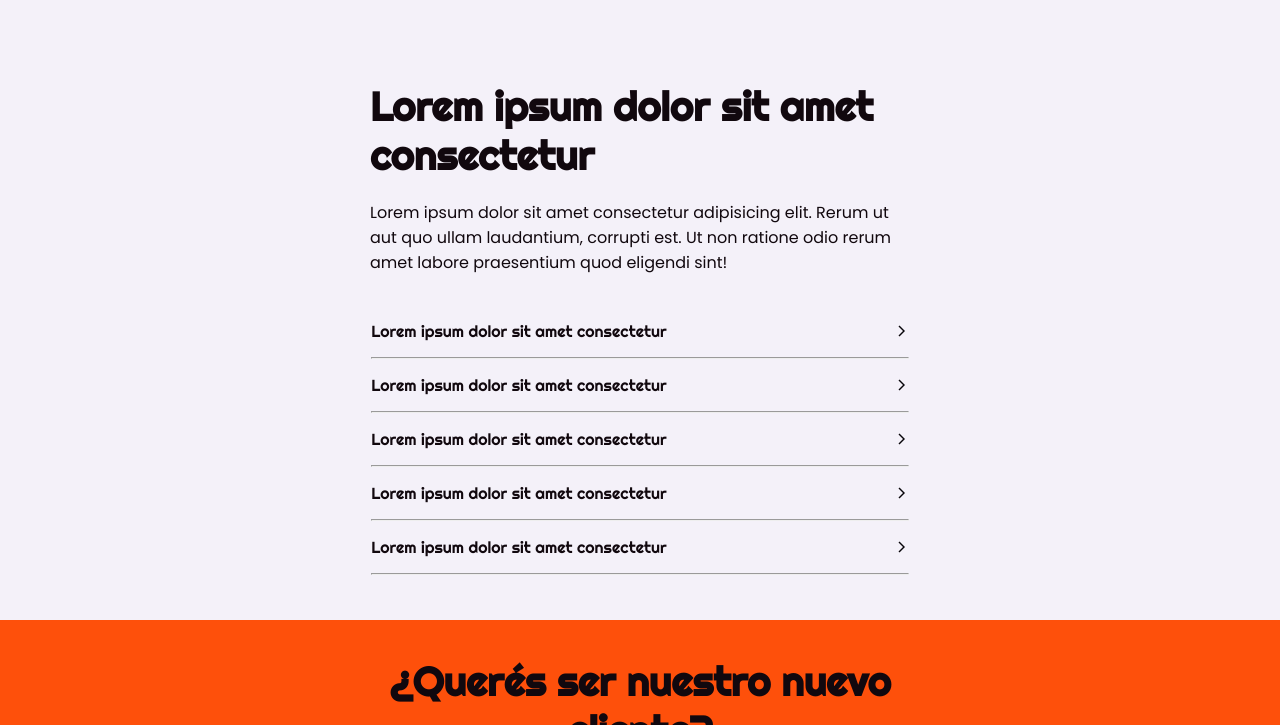
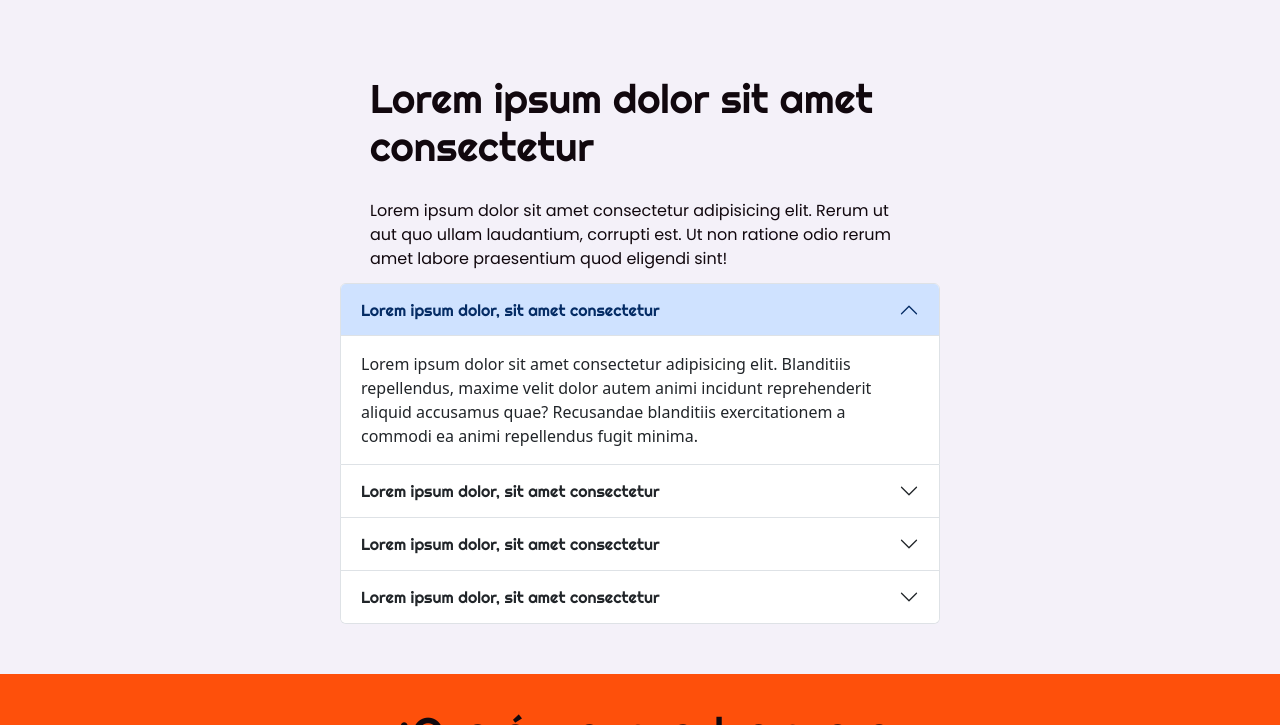
Before and after one commit to jjboydo/proyecto-personal-eventopia, a plain HTML site: page index.html in a window 1280 px wide. Shown: the part 2075-2800 px from the top of the page. Drawn offline with nearby package versions, Linux system fonts and the light colour scheme.

Commit message:
Impementacion de bootstrap al proyecto, y implementacion de acordeon en inicio

```diff
--- a/css/style.css
+++ b/css/style.css
@@ -110,6 +110,7 @@ nav h1 {
 .section-principal h2 {
     font-size: 3.5rem;
     font-family: 'Righteous', cursive;
+    font-weight: bold;
 }
 
 .section-principal p {
@@ -189,7 +190,7 @@ nav h1 {
 
 .cards-descripcion {
     display: flex;
-    align-items: center;
+    align-items: flex-end;
     gap: 1.25rem;
     padding-top: .625rem;
     padding-bottom: .625rem;
@@ -314,6 +315,7 @@ nav h1 {
     flex-direction: column;
     align-items: center;
     gap: 20px;
+    margin-bottom: 1.25rem;
 }
 
 .section-info-2 .caracteristicas {
@@ -322,13 +324,22 @@ nav h1 {
     margin-top: 1.25rem;
 }
 
-.section-info-2 div {
+.section-info-2 .accordion {
+    align-items: center;
+    margin-bottom: 3.125rem;
+}
+
+.section-info-2 .accordion-item {
+    width: 37.5rem;
+}
+
+/* .section-info-2 div {
     display: flex;
     align-items: center;
     gap: 14.25rem;
     margin-top: .9375rem;
     margin-bottom: .9375rem;
-}
+} */
 
 .section-info-2 h2 {
     font-size: 2.5rem;
@@ -1309,6 +1320,7 @@ footer {
 
     .section-info-2 .texto {
         width: 26.875rem;
+        height: 13.75rem;
     }
 
     .section-info-2 .caracteristicas {
@@ -1319,6 +1331,10 @@ footer {
     .section-info-2 ul img {
         width: .875rem;
         height: 1.375rem;
+    }
+
+    .section-info-2 .accordion-item {
+        width: 28.125rem;
     }
 
     .section-nuevo-cliente .texto {
@@ -1390,16 +1406,16 @@ footer {
 
     .cards-container {
         height: 50rem;
+        margin: 0rem 1.25rem;
     }
 
     .cards-container .texto {
-        width: 10.8125rem;
         align-items: center;
-        height: 15.625rem;
     }
 
     .section-info-1 {
         gap: 1rem;
+        height: 52.75rem;
     }
 
     .section-info-1 img {
@@ -1414,6 +1430,7 @@ footer {
 
     .section-info-11 {
         gap: 1rem;
+        height: 52.75rem;
     }
 
     .section-info-11 img {
@@ -1433,20 +1450,24 @@ footer {
         margin-bottom: 0;
     }
 
+    .section-info-2 .accordion-item {
+        width: 21.875rem;
+    }
+
     .section-info-2 h2 {
         font-size: 2rem;
     }
 
-    .section-info-2 .caracteristicas {
+    /* .section-info-2 .caracteristicas {
         width: 20.75rem;
         padding: .9375rem;
         margin-top: 0;
         height: auto;
-    }
-
-    .section-info-2 .caracteristicas div {
+    } */
+
+    /* .section-info-2 .caracteristicas div {
         gap: 2.625rem;
-    }
+    } */
 
     .section-nuevo-cliente h2 {
         font-size: 2.1875rem;
@@ -1546,6 +1567,11 @@ footer {
 
         /* INICIO */
 
+        .cards-container .texto{
+            width: 10.8125rem;
+            height: 15.625rem;
+        }
+
         .section-info-1 img {
             width: 18rem;
             height: 16.875rem;
@@ -1553,7 +1579,7 @@ footer {
 
         .section-info-1 article {
             width: 18.6875rem;
-            height: 29.75rem;
+            height: auto;
         }
 
         .section-info-11 img {
@@ -1570,7 +1596,11 @@ footer {
             width: 18.6875rem;
         }
 
-        .section-info-2 .caracteristicas {
+        /* .section-info-2 .caracteristicas {
+            width: 18.6875rem;
+        } */
+
+        .section-info-2 .accordion-item {
             width: 18.6875rem;
         }
 
@@ -1686,7 +1716,7 @@ footer {
     .section-info-1 article {
         width: 16.6875rem;
         padding: .9375rem;
-        height: 27.75rem;
+        height: auto;
     }
 
     .section-info-11 {
@@ -1711,16 +1741,20 @@ footer {
         margin-bottom: 0;
     }
 
+    .section-info-2 .texto {
+        width: 16.25rem;
+    }
+
     .section-info-2 h2 {
         font-size: 2rem;
     }
 
-    .section-info-2 .caracteristicas {
+    /* .section-info-2 .caracteristicas {
         width: 18.75rem;
         padding: .9375rem;
         margin-top: 0;
         height: auto;
-    }
+    } */
 
     /* LOGIN */
 
--- a/index.html
+++ b/index.html
@@ -5,7 +5,8 @@
     <meta charset="UTF-8">
     <meta name="viewport" content="width=device-width, initial-scale=1.0">
     <title>Eventopia</title>
-    <!-- <link href="https://cdn.jsdelivr.net/npm/bootstrap@5.3.0/dist/css/bootstrap.min.css" rel="stylesheet" integrity="sha384-9ndCyUaIbzAi2FUVXJi0CjmCapSmO7SnpJef0486qhLnuZ2cdeRhO02iuK6FUUVM" crossorigin="anonymous"> -->
+    <link href="https://cdn.jsdelivr.net/npm/bootstrap@5.3.0/dist/css/bootstrap.min.css" rel="stylesheet"
+        integrity="sha384-9ndCyUaIbzAi2FUVXJi0CjmCapSmO7SnpJef0486qhLnuZ2cdeRhO02iuK6FUUVM" crossorigin="anonymous">
     <link rel="stylesheet" href="./css/style.css">
 </head>
 
@@ -24,7 +25,7 @@
                 <li><a href="./pages/contacto.html">Contacto</a></li>
                 <li><a href="./pages/about.html">Sobre Nosotros</a></li>
                 <li><a href="./pages/login.html">Iniciar Sesión</a></li>
-                    <li class="search"><img  src="./assets/img/buscar.png" alt="Busqueda"></li>
+                <li class="search"><img src="./assets/img/buscar.png" alt="Busqueda"></li>
             </ul>
         </nav>
     </header>
@@ -51,7 +52,8 @@
                         <img src="./assets/img/raqueta.png" alt="Icono raqueta">
                         <h3>Tenis</h3>
                     </div>
-                        <p>Lorem ipsum, dolor sit amet consectetur adipisicing elit. Modi fuga, ut expedita officiis voluptatem
+                    <p>Lorem ipsum, dolor sit amet consectetur adipisicing elit. Modi fuga, ut expedita officiis
+                        voluptatem
                         aperiam atque vel hic.</p>
                 </div>
                 <div class="cards-container texto">
@@ -60,7 +62,8 @@
                         <img src="./assets/img/Audience.png" alt="Icono Espectaculo">
                         <h3>Espectaculos</h3>
                     </div>
-                        <p>Lorem ipsum, dolor sit amet consectetur adipisicing elit. Modi fuga, ut expedita officiis voluptatem
+                    <p>Lorem ipsum, dolor sit amet consectetur adipisicing elit. Modi fuga, ut expedita officiis
+                        voluptatem
                         aperiam atque vel hic.</p>
                 </div>
                 <div class="cards-container texto">
@@ -69,7 +72,8 @@
                         <img src="./assets/img/pelota.png" alt="Icono futbol">
                         <h3>Fútbol</h3>
                     </div>
-                        <p>Lorem ipsum, dolor sit amet consectetur adipisicing elit. Modi fuga, ut expedita officiis voluptatem
+                    <p>Lorem ipsum, dolor sit amet consectetur adipisicing elit. Modi fuga, ut expedita officiis
+                        voluptatem
                         aperiam atque vel hic.</p>
                 </div>
             </div>
@@ -113,38 +117,71 @@
         <section class="section-info-2">
             <div class="section-info-2 texto">
                 <h2>Lorem ipsum dolor sit amet consectetur</h2>
-                    <p>Lorem ipsum dolor sit amet consectetur adipisicing elit. Rerum ut aut quo ullam laudantium, corrupti est.
+                <p>Lorem ipsum dolor sit amet consectetur adipisicing elit. Rerum ut aut quo ullam laudantium, corrupti
+                    est.
                     Ut non ratione odio rerum amet labore praesentium quod eligendi sint!</p>
             </div>
 
-                <div class="section-info-2 caracteristicas">
-                    <ul>
-                        <div>
-                            <li>Lorem ipsum dolor sit amet consectetur</li>
-                            <img src="./assets/img/Arrow.png" alt="Más">
+            <div class="accordion" id="accordionExample">
+                <div class="accordion-item">
+                    <h2 class="accordion-header">
+                        <button class="accordion-button" type="button" data-bs-toggle="collapse"
+                            data-bs-target="#collapseOne" aria-expanded="true" aria-controls="collapseOne">
+                            Lorem ipsum dolor, sit amet consectetur
+                        </button>
+                    </h2>
+                    <div id="collapseOne" class="accordion-collapse collapse show" data-bs-parent="#accordionExample">
+                        <div class="accordion-body">
+                            Lorem ipsum dolor sit amet consectetur adipisicing elit. Blanditiis repellendus, maxime
+                            velit dolor autem animi incidunt reprehenderit aliquid accusamus quae? Recusandae blanditiis
+                            exercitationem a commodi ea animi repellendus fugit minima.
                         </div>
-                        <hr>
-                        <div>
-                            <li>Lorem ipsum dolor sit amet consectetur</li>
-                            <img src="./assets/img/Arrow.png" alt="Más">
                     </div>
-                        <hr>
-                        <div>
-                            <li>Lorem ipsum dolor sit amet consectetur</li>
-                            <img src="./assets/img/Arrow.png" alt="Más">
                 </div>
-                        <hr>
-                        <div>
-                            <li>Lorem ipsum dolor sit amet consectetur</li>
-                            <img src="./assets/img/Arrow.png" alt="Más">
+                <div class="accordion-item">
+                    <h2 class="accordion-header">
+                        <button class="accordion-button collapsed" type="button" data-bs-toggle="collapse"
+                            data-bs-target="#collapseTwo" aria-expanded="false" aria-controls="collapseTwo">
+                            Lorem ipsum dolor, sit amet consectetur
+                        </button>
+                    </h2>
+                    <div id="collapseTwo" class="accordion-collapse collapse" data-bs-parent="#accordionExample">
+                        <div class="accordion-body">
+                            Lorem ipsum dolor sit amet consectetur adipisicing elit. Blanditiis repellendus, maxime
+                            velit dolor autem animi incidunt reprehenderit aliquid accusamus quae? Recusandae blanditiis
+                            exercitationem a commodi ea animi repellendus fugit minima.
                         </div>
-                        <hr>
-                        <div>
-                            <li>Lorem ipsum dolor sit amet consectetur</li>
-                            <img src="./assets/img/Arrow.png" alt="Más">
                     </div>
-                        <hr>
-                    </ul>
+                </div>
+                <div class="accordion-item">
+                    <h2 class="accordion-header">
+                        <button class="accordion-button collapsed" type="button" data-bs-toggle="collapse"
+                            data-bs-target="#collapseThree" aria-expanded="false" aria-controls="collapseThree">
+                            Lorem ipsum dolor, sit amet consectetur
+                        </button>
+                    </h2>
+                    <div id="collapseThree" class="accordion-collapse collapse" data-bs-parent="#accordionExample">
+                        <div class="accordion-body">
+                            Lorem ipsum dolor sit amet consectetur adipisicing elit. Blanditiis repellendus, maxime
+                            velit dolor autem animi incidunt reprehenderit aliquid accusamus quae? Recusandae blanditiis
+                            exercitationem a commodi ea animi repellendus fugit minima.
+                        </div>
+                    </div>
+                </div>
+                <div class="accordion-item">
+                    <h2 class="accordion-header">
+                        <button class="accordion-button collapsed" type="button" data-bs-toggle="collapse"
+                            data-bs-target="#collapseFour" aria-expanded="false" aria-controls="collapseFour">
+                            Lorem ipsum dolor, sit amet consectetur
+                        </button>
+                    </h2>
+                    <div id="collapseFour" class="accordion-collapse collapse" data-bs-parent="#accordionExample">
+                        <div class="accordion-body">
+                            Lorem ipsum dolor sit amet consectetur adipisicing elit. Blanditiis repellendus, maxime
+                            velit dolor autem animi incidunt reprehenderit aliquid accusamus quae? Recusandae blanditiis
+                            exercitationem a commodi ea animi repellendus fugit minima.
+                        </div>
+                    </div>
                 </div>
         </section>
 
@@ -196,8 +233,12 @@
             <a href=""><img src="./assets/img/Gmail.png" alt="gmail"></a>
         </div>
     </footer>
-        <!-- <script src="https://cdn.jsdelivr.net/npm/@popperjs/core@2.11.8/dist/umd/popper.min.js" integrity="sha384-I7E8VVD/ismYTF4hNIPjVp/Zjvgyol6VFvRkX/vR+Vc4jQkC+hVqc2pM8ODewa9r" crossorigin="anonymous"></script>
-        <script src="https://cdn.jsdelivr.net/npm/bootstrap@5.3.0/dist/js/bootstrap.min.js" integrity="sha384-fbbOQedDUMZZ5KreZpsbe1LCZPVmfTnH7ois6mU1QK+m14rQ1l2bGBq41eYeM/fS" crossorigin="anonymous"></script> -->
+    <script src="https://cdn.jsdelivr.net/npm/@popperjs/core@2.11.8/dist/umd/popper.min.js"
+        integrity="sha384-I7E8VVD/ismYTF4hNIPjVp/Zjvgyol6VFvRkX/vR+Vc4jQkC+hVqc2pM8ODewa9r"
+        crossorigin="anonymous"></script>
+    <script src="https://cdn.jsdelivr.net/npm/bootstrap@5.3.0/dist/js/bootstrap.min.js"
+        integrity="sha384-fbbOQedDUMZZ5KreZpsbe1LCZPVmfTnH7ois6mU1QK+m14rQ1l2bGBq41eYeM/fS"
+        crossorigin="anonymous"></script>
 </body>
 
 </html>
```
Lines whose indentation alone changed are shown as unchanged.
